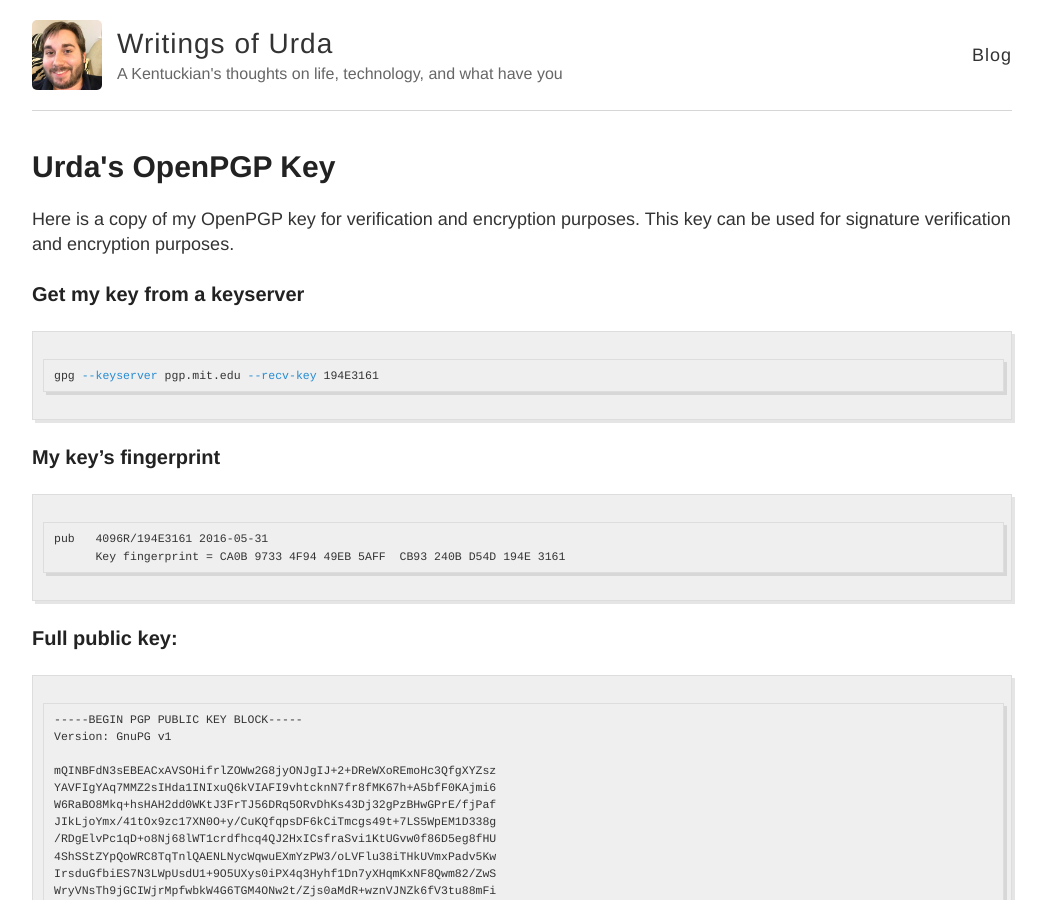
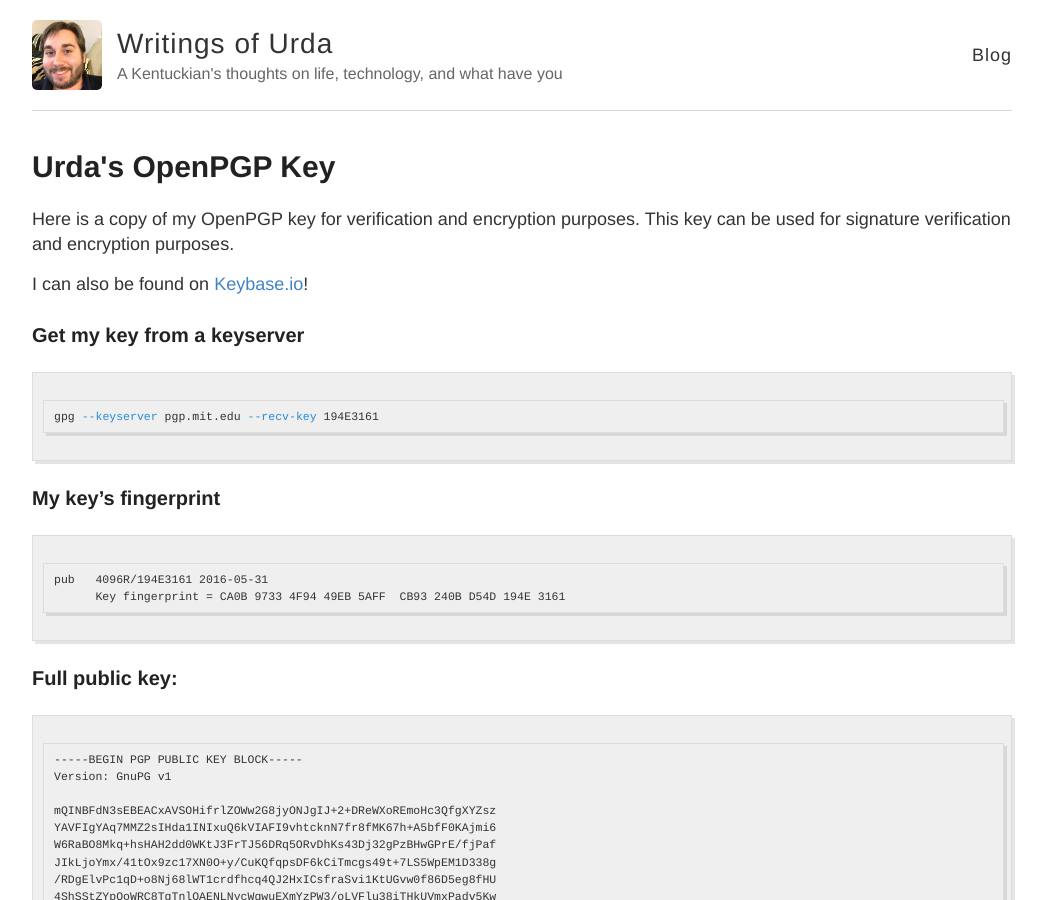
Before and after one commit to urda/website, a Jekyll site: the page built from _posts/2016-05-31-openpgp-key.md, in a window 1280 px wide and 900 px high. Shown: the whole window, without its empty margins (118-1164 px from the left). Built offline with Jekyll 4.4.1, drawn with Linux system fonts in a browser that asks for light colours.

Commit message:
Keybase notice

```diff
--- a/_posts/2016-05-31-openpgp-key.md
+++ b/_posts/2016-05-31-openpgp-key.md
@@ -15,6 +15,8 @@ redirect_from:
 
 Here is a copy of my OpenPGP key for verification and encryption purposes.
 This key can be used for signature verification and encryption purposes.
+
+I can also be found on [Keybase.io](https://keybase.io/urda)!
 
 ### Get my key from a keyserver
 
```
